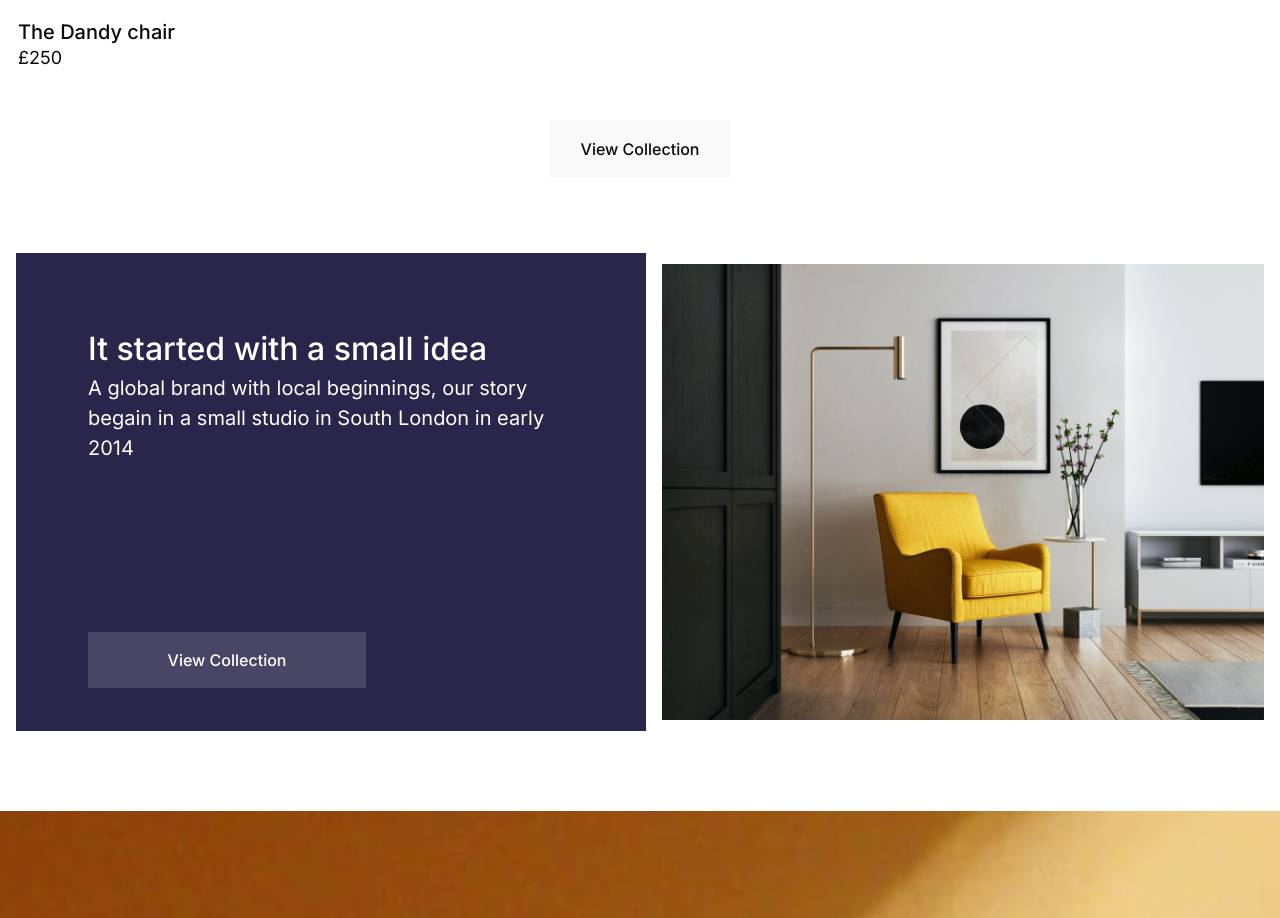
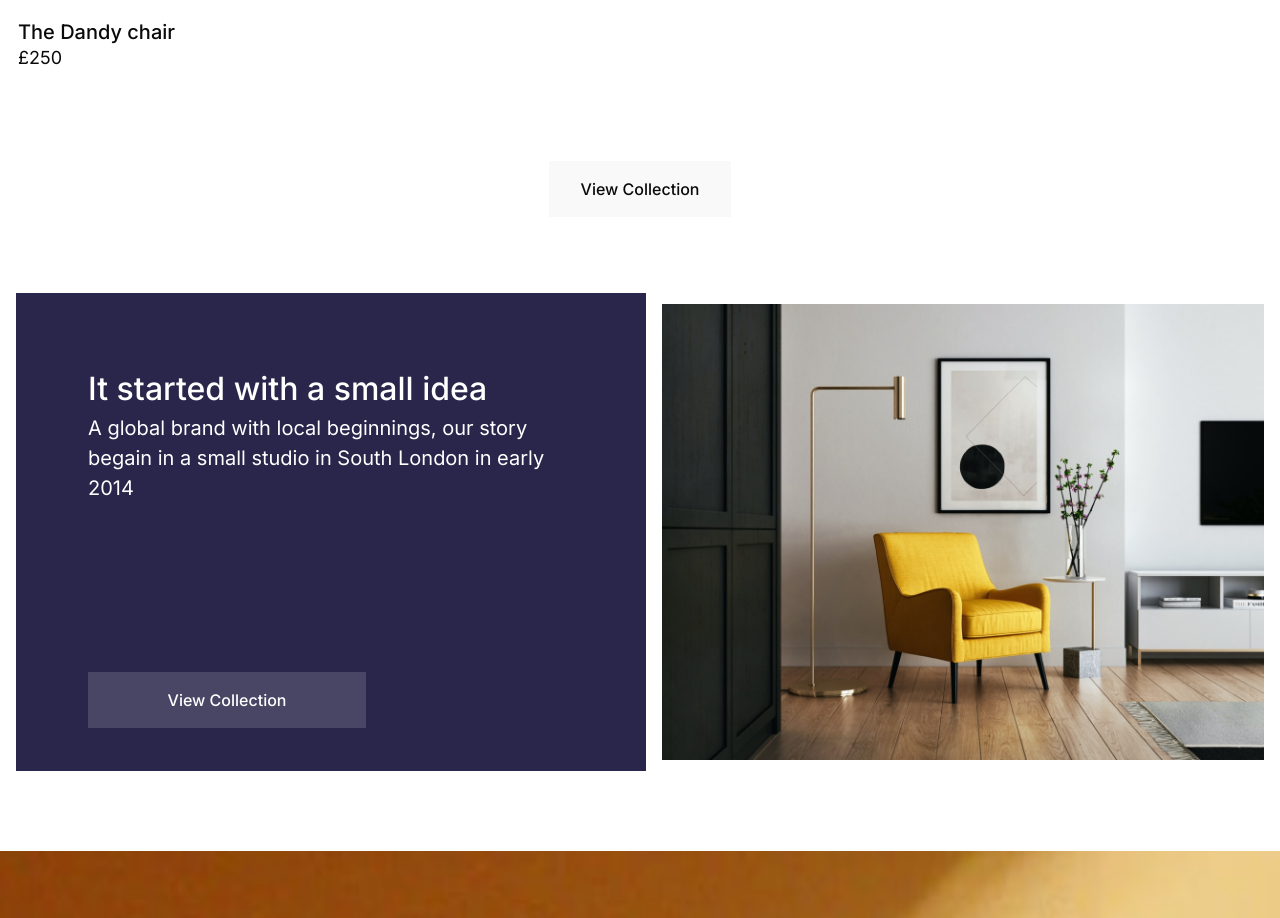
Before and after one commit to MaryamAnsari123/m4m-ecommerce-ui-ux-Hackathon, a Next.js app: page / in a window 1280 px wide. Shown: the part 1895-2813 px from the top of the page. Built offline with nearby package versions, Linux system fonts and the light colour scheme.

Commit message:
Update Card.tsx

```diff
--- a/app/Components/Card.tsx
+++ b/app/Components/Card.tsx
@@ -63,7 +63,7 @@ const Card = () => {
 
         {/* Button */}
 
-      <div className='mb-4'>
+      <div className='mb-4 mt-10'>
       <button className='bg-[#F9F9F9] py-4 px-8 font-medium text-base'>
                 View Collection
             </button>
```
